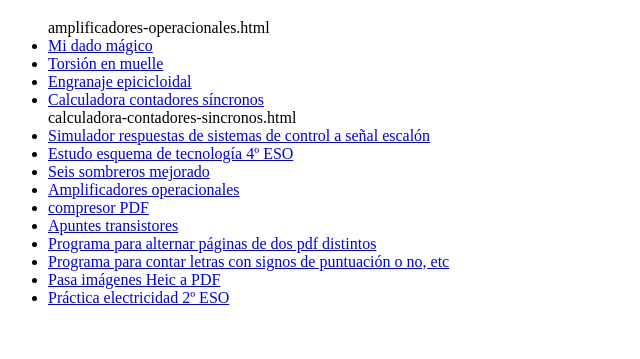
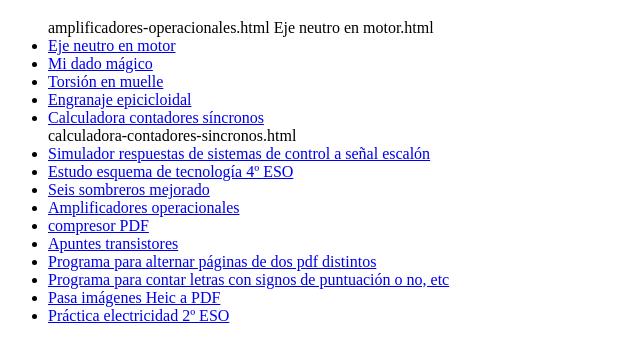
Before and after one commit to PROFEBRENES/aplicacionesprofebrenes, a plain HTML site: page index.html in a window 1280 px wide. Shown: the part 61-420 px from the top of the page, without its empty margins (0-640 px from the left). Drawn offline with Linux system fonts and the light colour scheme.

Commit message:
Add link to 'Eje neutro en motor' in index.html

```diff
--- a/index.html
+++ b/index.html
@@ -9,6 +9,8 @@
   <ul>
 
     amplificadores-operacionales.html
+    Eje neutro en motor.html
+    <li><a href="Eje neutro en motor.html">Eje neutro en motor</a></li>
     <li><a href="dado.html">Mi dado mágico</a></li>
     <li><a href="Torsión en muelle.html">Torsión en muelle</a></li>
     <li><a href="Engranaje epicicloidal.html">Engranaje epicicloidal</a></li>
```
